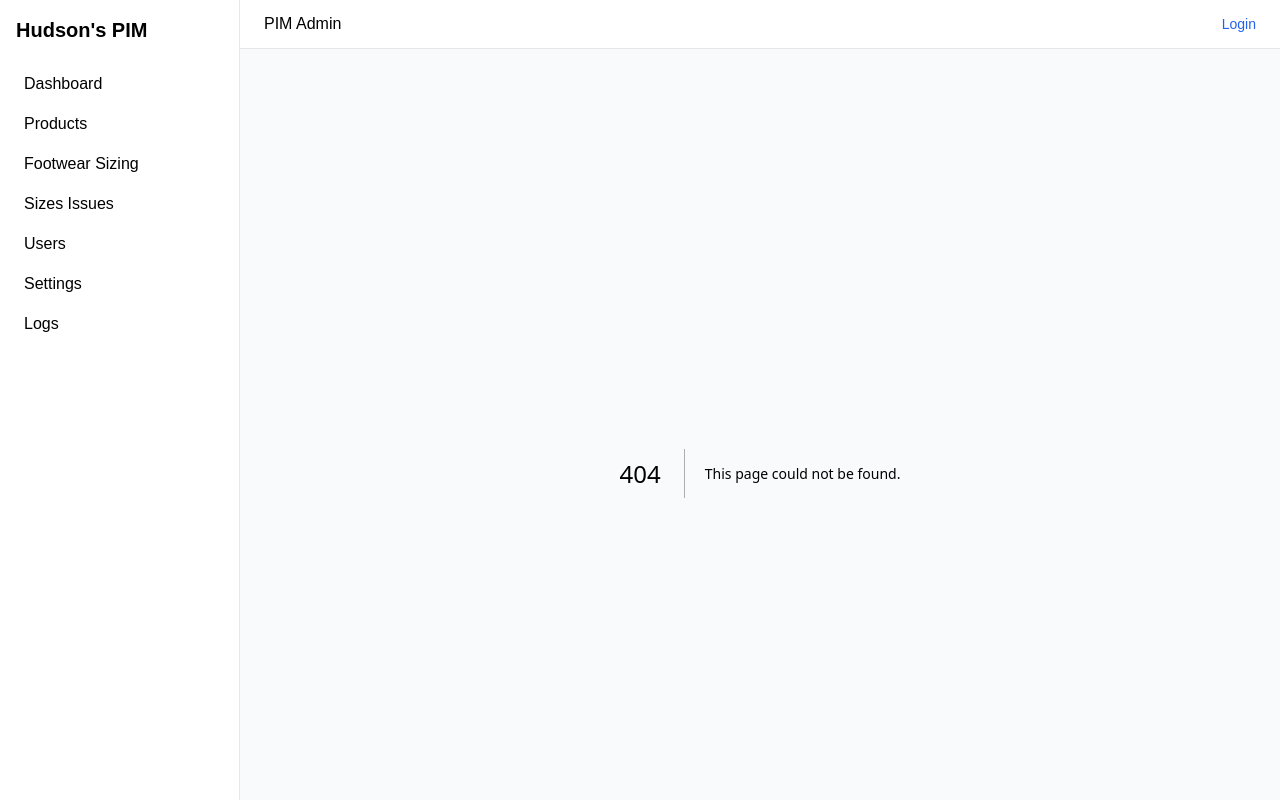
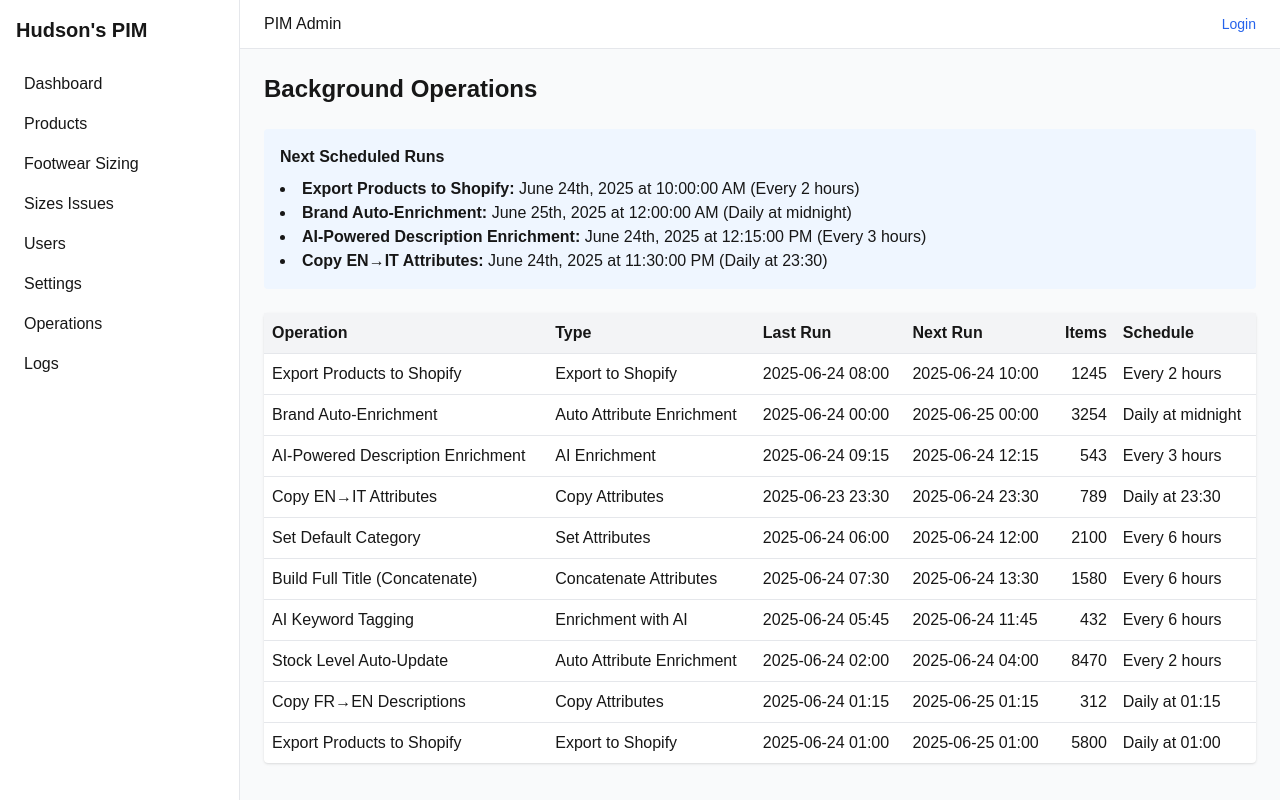
Before and after one commit to DCodeWorks/DynamicsPIM, a Next.js app: page /operations in a window 1280 px wide. Before the commit this address had no page. Built offline with nearby package versions, Linux system fonts and the light colour scheme.

Commit message:
added opreations

```diff
--- a/app/components/Sidebar.tsx
+++ b/app/components/Sidebar.tsx
@@ -33,6 +33,12 @@ export default function Sidebar() {
         >
           Settings
         </a>
+         <a
+          href="/operations"
+          className="block px-2 py-1 rounded hover:bg-gray-100"
+        >
+          Operations
+        </a>
         <a href="/logs" className="block px-2 py-1 rounded hover:bg-gray-100">
           Logs
         </a>
--- /dev/null
+++ b/app/operations/page.tsx
@@ -0,0 +1,52 @@
+import operationData from "@/data/operations.json";
+import { Operation } from "../types/Operation";
+import { format } from "date-fns";
+
+export default function OperationsPage() {
+  const ops = operationData as Operation[];
+
+  return (
+    <div className=" space-y-6">
+      <h1 className=" text-2xl font-bold">Background Operations</h1>
+      <div className=" p-4 bg-blue-50 rounded">
+        <h2 className=" font-semibold mb-2">Next Scheduled Runs</h2>
+        <ul className=" list-disc list-inside">
+          {ops.slice(0,4).map((o) => (
+            <li key={o.id}>
+              <strong>{o.name}:</strong>{" "}
+              {format(new Date(o.nextRunAt), "PPPpp")} ({o.schedule})
+            </li>
+          ))}
+        </ul>
+      </div>
+      <table className=" w-full bg-white shadow rounded table-auto">
+        <thead className=" bg-gray-100">
+          <tr>
+            <th className="p-2 text-left">Operation</th>
+            <th className="p-2 text-left">Type</th>
+            <th className="p-2 text-left">Last Run</th>
+            <th className="p-2 text-left">Next Run</th>
+            <th className="p-2 text-right">Items</th>
+            <th className="p-2 text-left">Schedule</th>
+          </tr>
+        </thead>
+        <tbody>
+          {ops.map((o) => (
+            <tr key={o.id} className=" border-t hover:bg-gray-50">
+              <td className=" p-2">{o.name}</td>
+              <td className=" p-2">{o.type}</td>
+              <td className=" p-2">
+                {format(new Date(o.lastRunAt), "yyyy-MM-dd HH:mm")}
+              </td>
+              <td className=" p-2">
+                {format(new Date(o.nextRunAt), "yyyy-MM-dd HH:mm")}
+              </td>
+              <td className=" p-2 text-right">{o.itemsProcessed}</td>
+              <td className=" p-2">{o.schedule}</td>
+            </tr>
+          ))}
+        </tbody>
+      </table>
+    </div>
+  );
+}
--- /dev/null
+++ b/app/types/Operation.ts
@@ -0,0 +1,15 @@
+export type OperationType =
+  | "Export to Shopify"
+  | "Auto Attribute Enrichment"
+  | "AI Enrichment"
+  | "Copy Attributes";
+
+export interface Operation {
+  id: string;
+  name: string;
+  type: OperationType;
+  lastRunAt: string;
+  nextRunAt: string;
+  itemsProcessed: number;
+  schedule: string;
+}
--- /dev/null
+++ b/data/operations.json
@@ -0,0 +1,92 @@
+[
+  {
+    "id": "op1",
+    "name": "Export Products to Shopify",
+    "type": "Export to Shopify",
+    "lastRunAt": "2025-06-24T08:00:00Z",
+    "nextRunAt": "2025-06-24T10:00:00Z",
+    "itemsProcessed": 1245,
+    "schedule": "Every 2 hours"
+  },
+  {
+    "id": "op2",
+    "name": "Brand Auto-Enrichment",
+    "type": "Auto Attribute Enrichment",
+    "lastRunAt": "2025-06-24T00:00:00Z",
+    "nextRunAt": "2025-06-25T00:00:00Z",
+    "itemsProcessed": 3254,
+    "schedule": "Daily at midnight"
+  },
+  {
+    "id": "op3",
+    "name": "AI-Powered Description Enrichment",
+    "type": "AI Enrichment",
+    "lastRunAt": "2025-06-24T09:15:00Z",
+    "nextRunAt": "2025-06-24T12:15:00Z",
+    "itemsProcessed": 543,
+    "schedule": "Every 3 hours"
+  },
+  {
+    "id": "op4",
+    "name": "Copy EN→IT Attributes",
+    "type": "Copy Attributes",
+    "lastRunAt": "2025-06-23T23:30:00Z",
+    "nextRunAt": "2025-06-24T23:30:00Z",
+    "itemsProcessed": 789,
+    "schedule": "Daily at 23:30"
+  },
+  {
+    "id": "op5",
+    "name": "Set Default Category",
+    "type": "Set Attributes",
+    "lastRunAt": "2025-06-24T06:00:00Z",
+    "nextRunAt": "2025-06-24T12:00:00Z",
+    "itemsProcessed": 2100,
+    "schedule": "Every 6 hours"
+  },
+  {
+    "id": "op6",
+    "name": "Build Full Title (Concatenate)",
+    "type": "Concatenate Attributes",
+    "lastRunAt": "2025-06-24T07:30:00Z",
+    "nextRunAt": "2025-06-24T13:30:00Z",
+    "itemsProcessed": 1580,
+    "schedule": "Every 6 hours"
+  },
+  {
+    "id": "op7",
+    "name": "AI Keyword Tagging",
+    "type": "Enrichment with AI",
+    "lastRunAt": "2025-06-24T05:45:00Z",
+    "nextRunAt": "2025-06-24T11:45:00Z",
+    "itemsProcessed": 432,
+    "schedule": "Every 6 hours"
+  },
+  {
+    "id": "op8",
+    "name": "Stock Level Auto-Update",
+    "type": "Auto Attribute Enrichment",
+    "lastRunAt": "2025-06-24T02:00:00Z",
+    "nextRunAt": "2025-06-24T04:00:00Z",
+    "itemsProcessed": 8470,
+    "schedule": "Every 2 hours"
+  },
+  {
+    "id": "op9",
+    "name": "Copy FR→EN Descriptions",
+    "type": "Copy Attributes",
+    "lastRunAt": "2025-06-24T01:15:00Z",
+    "nextRunAt": "2025-06-25T01:15:00Z",
+    "itemsProcessed": 312,
+    "schedule": "Daily at 01:15"
+  },
+  {
+    "id": "op10",
+    "name": "Export Products to Shopify",
+    "type": "Export to Shopify",
+    "lastRunAt": "2025-06-24T01:00:00Z",
+    "nextRunAt": "2025-06-25T01:00:00Z",
+    "itemsProcessed": 5800,
+    "schedule": "Daily at 01:00"
+  }
+]
```
Also changed, not shown: package.json (+6 -5 lines), 1 other file (tests, documents, lock files or other folders).
